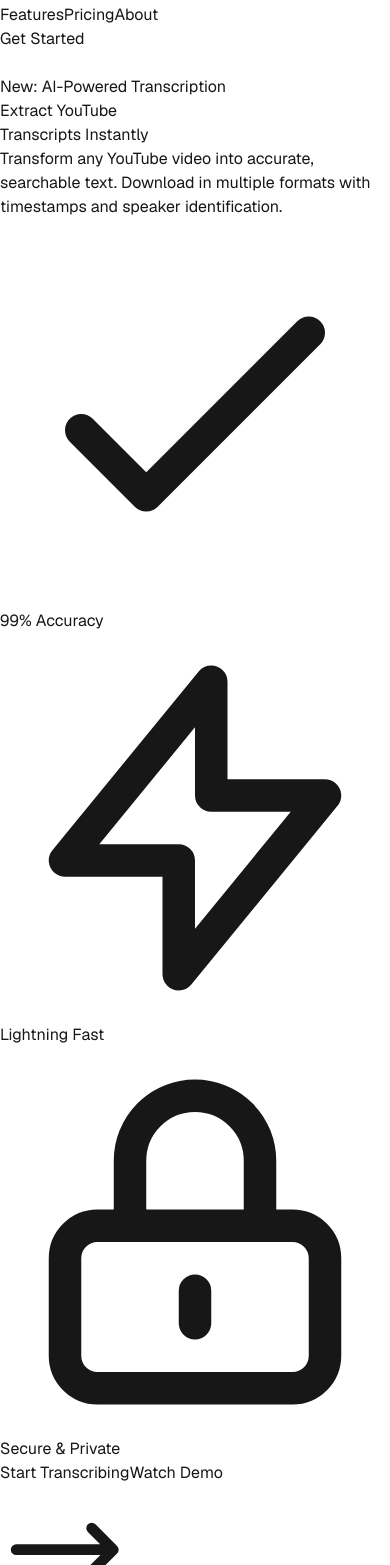
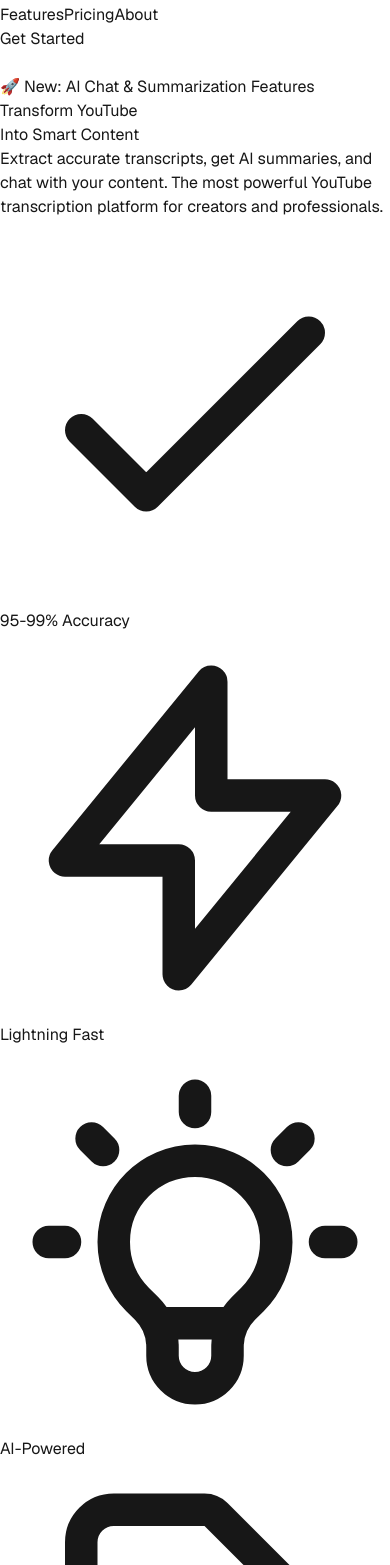
Before and after one commit to yakoubeth/youtranscript, a Next.js app: page / in a window 390 px wide. Shown: the part 435-2000 px from the top of the page. Built offline with nearby package versions, Linux system fonts and the light colour scheme.

Commit message:
feat: Revamp Hero component with new AI features and updated content

```diff
--- a/src/components/Hero.tsx
+++ b/src/components/Hero.tsx
@@ -1,3 +1,5 @@
+'use client';
+
 export default function Hero() {
   return (
     <section className="relative min-h-screen flex items-center justify-center overflow-hidden">
@@ -21,25 +23,25 @@
               <span className="relative inline-flex rounded-full h-2 w-2 bg-green-500"></span>
             </span>
             <span className="text-sm font-medium text-gray-900 dark:text-white">
-              New: AI-Powered Transcription
+              🚀 New: AI Chat & Summarization Features
             </span>
           </div>
 
           {/* Main heading */}
           <h1 className="text-5xl sm:text-6xl lg:text-7xl font-bold mb-6">
             <span className="bg-gradient-to-r from-gray-900 via-blue-800 to-purple-800 dark:from-white dark:via-blue-200 dark:to-purple-200 bg-clip-text text-transparent">
-              Extract YouTube
+              Transform YouTube
             </span>
             <br />
             <span className="bg-gradient-to-r from-blue-600 via-purple-600 to-indigo-600 bg-clip-text text-transparent">
-              Transcripts Instantly
+              Into Smart Content
             </span>
           </h1>
 
           {/* Subtitle */}
           <p className="text-xl sm:text-2xl text-gray-600 dark:text-gray-300 mb-8 max-w-3xl mx-auto leading-relaxed">
-            Transform any YouTube video into accurate, searchable text.
-            Download in multiple formats with timestamps and speaker identification.
+            Extract accurate transcripts, get AI summaries, and chat with your content.
+            The most powerful YouTube transcription platform for creators and professionals.
           </p>
 
           {/* Features list */}
@@ -48,7 +50,7 @@
               <svg className="w-4 h-4 text-green-500 mr-2" fill="none" stroke="currentColor" viewBox="0 0 24 24">
                 <path strokeLinecap="round" strokeLinejoin="round" strokeWidth={2} d="M5 13l4 4L19 7" />
               </svg>
-              <span className="text-sm font-medium text-gray-900 dark:text-white">99% Accuracy</span>
+              <span className="text-sm font-medium text-gray-900 dark:text-white">95-99% Accuracy</span>
             </div>
             <div className="flex items-center px-4 py-2 bg-white/60 dark:bg-gray-800/60 backdrop-blur-sm rounded-full border border-gray-200 dark:border-gray-700">
               <svg className="w-4 h-4 text-blue-500 mr-2" fill="none" stroke="currentColor" viewBox="0 0 24 24">
@@ -58,9 +60,15 @@
             </div>
             <div className="flex items-center px-4 py-2 bg-white/60 dark:bg-gray-800/60 backdrop-blur-sm rounded-full border border-gray-200 dark:border-gray-700">
               <svg className="w-4 h-4 text-purple-500 mr-2" fill="none" stroke="currentColor" viewBox="0 0 24 24">
-                <path strokeLinecap="round" strokeLinejoin="round" strokeWidth={2} d="M12 15v2m-6 4h12a2 2 0 002-2v-6a2 2 0 00-2-2H6a2 2 0 00-2 2v6a2 2 0 002 2zm10-10V7a4 4 0 00-8 0v4h8z" />
+                <path strokeLinecap="round" strokeLinejoin="round" strokeWidth={2} d="M9.663 17h4.673M12 3v1m6.364 1.636l-.707.707M21 12h-1M4 12H3m3.343-5.657l-.707-.707m2.828 9.9a5 5 0 117.072 0l-.548.547A3.374 3.374 0 0014 18.469V19a2 2 0 11-4 0v-.531c0-.895-.356-1.754-.988-2.386l-.548-.547z" />
               </svg>
-              <span className="text-sm font-medium text-gray-900 dark:text-white">Secure & Private</span>
+              <span className="text-sm font-medium text-gray-900 dark:text-white">AI-Powered</span>
+            </div>
+            <div className="flex items-center px-4 py-2 bg-white/60 dark:bg-gray-800/60 backdrop-blur-sm rounded-full border border-gray-200 dark:border-gray-700">
+              <svg className="w-4 h-4 text-indigo-500 mr-2" fill="none" stroke="currentColor" viewBox="0 0 24 24">
+                <path strokeLinecap="round" strokeLinejoin="round" strokeWidth={2} d="M9 12h6m-6 4h6m2 5H7a2 2 0 01-2-2V5a2 2 0 012-2h5.586a1 1 0 01.707.293l5.414 5.414a1 1 0 01.293.707V19a2 2 0 01-2 2z" />
+              </svg>
+              <span className="text-sm font-medium text-gray-900 dark:text-white">4 Export Formats</span>
             </div>
           </div>
 
@@ -68,34 +76,45 @@
           <div className="flex flex-col sm:flex-row gap-4 justify-center items-center">
             <button className="group relative px-8 py-4 bg-gradient-to-r from-blue-600 to-purple-600 text-white font-semibold rounded-xl hover:from-blue-700 hover:to-purple-700 transform hover:scale-105 transition-all duration-200 shadow-xl hover:shadow-2xl">
               <span className="relative z-10 flex items-center">
-                Start Transcribing
+                Start Free Trial
                 <svg className="w-5 h-5 ml-2 group-hover:translate-x-1 transition-transform duration-200" fill="none" stroke="currentColor" viewBox="0 0 24 24">
                   <path strokeLinecap="round" strokeLinejoin="round" strokeWidth={2} d="M17 8l4 4m0 0l-4 4m4-4H3" />
                 </svg>
               </span>
             </button>
             <button className="px-8 py-4 bg-white/80 dark:bg-gray-800/80 backdrop-blur-sm text-gray-900 dark:text-white font-semibold rounded-xl hover:bg-white dark:hover:bg-gray-800 transition-all duration-200 border border-gray-200 dark:border-gray-700 hover:border-gray-300 dark:hover:border-gray-600">
-              Watch Demo
+              View Pricing Plans
             </button>
           </div>
 
+          {/* Trust indicators */}
+          <div className="mt-12 mb-16">
+            <p className="text-sm text-gray-500 dark:text-gray-400 mb-4">Trusted by content creators worldwide</p>
+            <div className="flex justify-center items-center space-x-8 opacity-60">
+              <div className="text-2xl font-bold text-gray-400">YouTube</div>
+              <div className="text-2xl font-bold text-gray-400">Podcasters</div>
+              <div className="text-2xl font-bold text-gray-400">Educators</div>
+              <div className="text-2xl font-bold text-gray-400">Marketers</div>
+            </div>
+          </div>
+
           {/* Stats */}
-          <div className="mt-16 grid grid-cols-2 md:grid-cols-4 gap-8 max-w-2xl mx-auto">
+          <div className="grid grid-cols-2 md:grid-cols-4 gap-8 max-w-3xl mx-auto">
             <div className="text-center">
-              <div className="text-3xl font-bold text-gray-900 dark:text-white">10M+</div>
+              <div className="text-3xl font-bold text-gray-900 dark:text-white">15M+</div>
               <div className="text-sm text-gray-600 dark:text-gray-400">Videos Processed</div>
             </div>
             <div className="text-center">
               <div className="text-3xl font-bold text-gray-900 dark:text-white">50K+</div>
-              <div className="text-sm text-gray-600 dark:text-gray-400">Happy Users</div>
+              <div className="text-sm text-gray-600 dark:text-gray-400">Active Users</div>
             </div>
             <div className="text-center">
-              <div className="text-3xl font-bold text-gray-900 dark:text-white">99%</div>
-              <div className="text-sm text-gray-600 dark:text-gray-400">Accuracy Rate</div>
+              <div className="text-3xl font-bold text-gray-900 dark:text-white">100+</div>
+              <div className="text-sm text-gray-600 dark:text-gray-400">Languages</div>
             </div>
             <div className="text-center">
-              <div className="text-3xl font-bold text-gray-900 dark:text-white">24/7</div>
-              <div className="text-sm text-gray-600 dark:text-gray-400">Support</div>
+              <div className="text-3xl font-bold text-gray-900 dark:text-white">4.9★</div>
+              <div className="text-sm text-gray-600 dark:text-gray-400">User Rating</div>
             </div>
           </div>
         </div>
```
